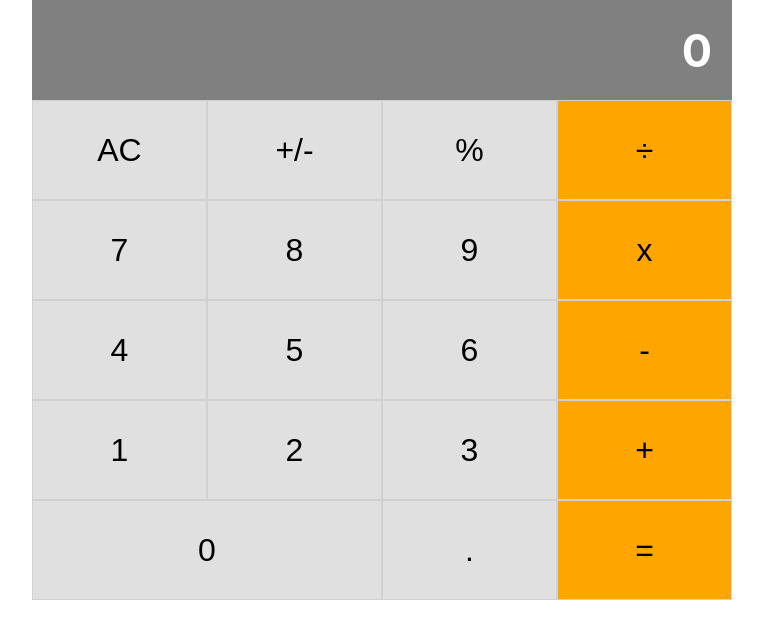
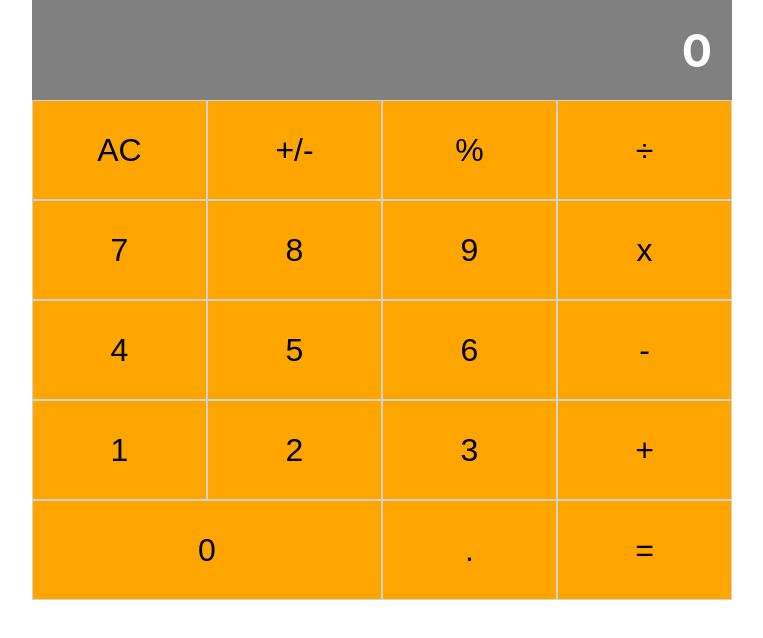
Before and after one commit to imhta/calculator, a React (Create React App) app: page / in a window 1280 px wide. Shown: the top 638 px of the page, without its empty margins (258-1021 px from the left). Built offline with nearby package versions, Linux system fonts and the light colour scheme.

Commit message:
:up: handle click from btn and change default color

```diff
--- a/src/components/ButtonPanel.jsx
+++ b/src/components/ButtonPanel.jsx
@@ -1,42 +1,47 @@
 import React from 'react';
 import './ButtonPanel.scss';
+import PropTypes from 'prop-types';
 import Button from './Button.jsx';
 
-function ButtonPanel() {
-  const grey = '#e0e0e0';
+function ButtonPanel({ clickHandler }) {
+  const handleClick = (buttonName) => clickHandler(buttonName);
   return (
     <section className="ButtonPanel">
       <div className="row">
-        <Button name="AC" color={grey} />
-        <Button name="+/-" color={grey} />
-        <Button name="%" color={grey} />
-        <Button name="÷" />
+        <Button name="AC" clickHandler={handleClick} />
+        <Button name="+/-" clickHandler={handleClick} />
+        <Button name="%" clickHandler={handleClick} />
+        <Button name="÷" color="orange" clickHandler={handleClick} />
       </div>
       <div className="row">
-        <Button name="7" color={grey} />
-        <Button name="8" color={grey} />
-        <Button name="9" color={grey} />
-        <Button name="x" />
+        <Button name="7" clickHandler={handleClick} />
+        <Button name="8" clickHandler={handleClick} />
+        <Button name="9" clickHandler={handleClick} />
+        <Button name="x" color="orange" clickHandler={handleClick} />
       </div>
       <div className="row">
-        <Button name="4" color={grey} />
-        <Button name="5" color={grey} />
-        <Button name="6" color={grey} />
-        <Button name="-" />
+        <Button name="4" clickHandler={handleClick} />
+        <Button name="5" clickHandler={handleClick} />
+        <Button name="6" clickHandler={handleClick} />
+        <Button name="-" color="orange" clickHandler={handleClick} />
       </div>
       <div className="row">
-        <Button name="1" color={grey} />
-        <Button name="2" color={grey} />
-        <Button name="3" color={grey} />
-        <Button name="+" />
+        <Button name="1" clickHandler={handleClick} />
+        <Button name="2" clickHandler={handleClick} />
+        <Button name="3" clickHandler={handleClick} />
+        <Button name="+" color="orange" clickHandler={handleClick} />
       </div>
       <div className="row">
-        <Button name="0" color={grey} wide />
-        <Button name="." color={grey} />
-        <Button name="=" />
+        <Button name="0" wide clickHandler={handleClick} />
+        <Button name="." clickHandler={handleClick} />
+        <Button name="=" color="orange" clickHandler={handleClick} />
       </div>
     </section>
   );
 }
 
+ButtonPanel.propTypes = {
+  clickHandler: PropTypes.func.isRequired,
+};
+
 export default ButtonPanel;
```
